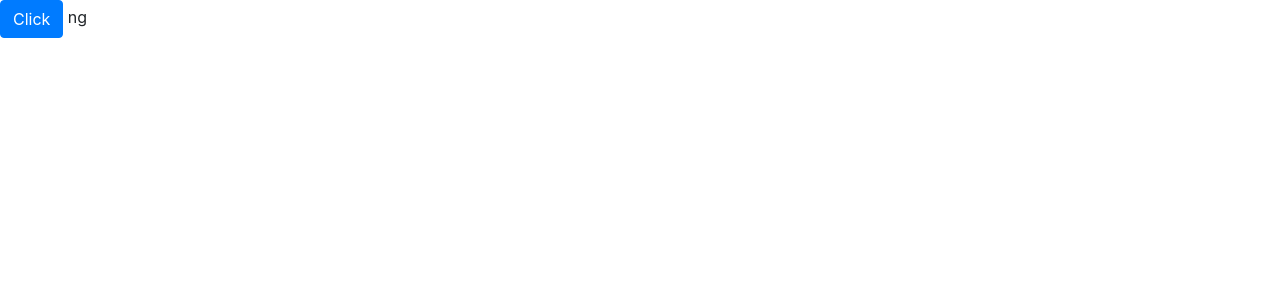
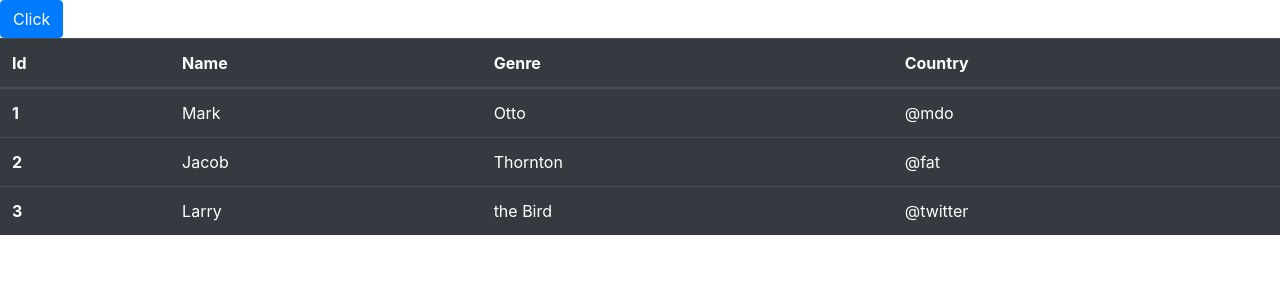
Before and after one commit to HelenShmelevski/MusicLibraryWebApplication, an Angular app in the folder Client/: page / in a window 1280 px wide. Shown: the top 300 px of the page. Built offline with nearby package versions, Linux system fonts and the light colour scheme.

Commit message:
add table

```diff
--- a/Client/src/app/app.component.html
+++ b/Client/src/app/app.component.html
@@ -1,2 +1,2 @@
 <button class="btn btn-primary">Click</button>
-ng
+<app-header></app-header>
--- a/Client/src/app/app.component.ts
+++ b/Client/src/app/app.component.ts
@@ -1,4 +1,5 @@
-import { Component } from '@angular/core';
+import {Component} from '@angular/core';
+
 
 @Component({
   selector: 'app-root',
--- a/Client/src/app/app.module.ts
+++ b/Client/src/app/app.module.ts
@@ -1,9 +1,9 @@
 import { BrowserModule } from '@angular/platform-browser';
-import { NgModule } from '@angular/core';
 
 import { AppRoutingModule } from './app-routing.module';
 import { AppComponent } from './app.component';
 import { HeaderComponent } from './header/header.component';
+import {NgModule} from '@angular/core';
 
 @NgModule({
   declarations: [
--- a/Client/src/app/header/header.component.html
+++ b/Client/src/app/header/header.component.html
@@ -1 +1,30 @@
-<p>header works!</p>
+<table class="table table-dark">
+  <thead>
+  <tr>
+    <th scope="col">Id</th>
+    <th scope="col">Name</th>
+    <th scope="col">Genre</th>
+    <th scope="col">Country</th>
+  </tr>
+  </thead>
+  <tbody>
+  <tr>
+    <th scope="row">1</th>
+    <td>Mark</td>
+    <td>Otto</td>
+    <td>@mdo</td>
+  </tr>
+  <tr>
+    <th scope="row">2</th>
+    <td>Jacob</td>
+    <td>Thornton</td>
+    <td>@fat</td>
+  </tr>
+  <tr>
+    <th scope="row">3</th>
+    <td>Larry</td>
+    <td>the Bird</td>
+    <td>@twitter</td>
+  </tr>
+  </tbody>
+</table>
```
